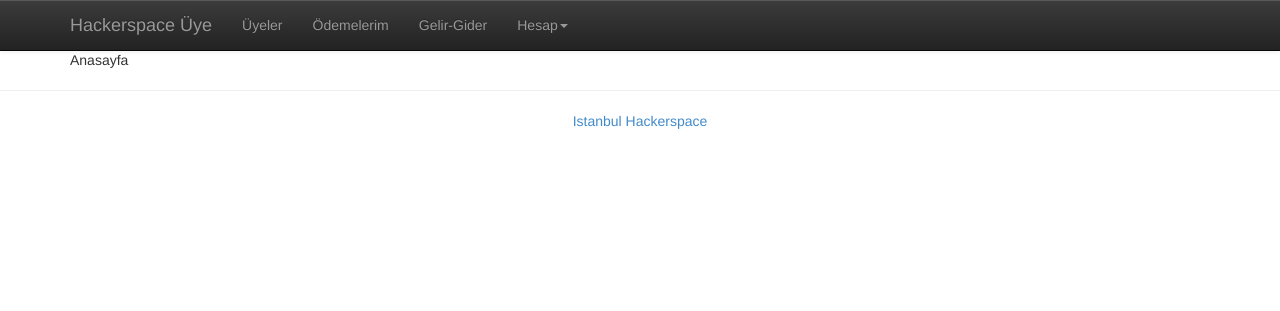
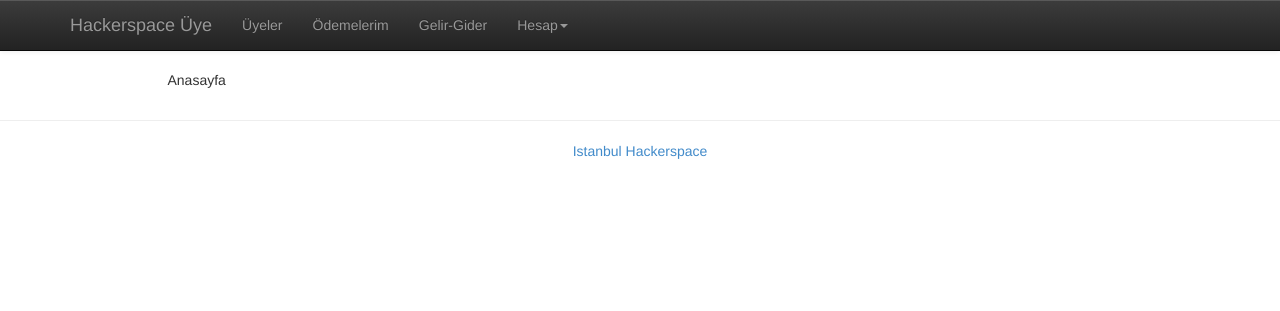
Before and after one commit to elifkus/Hackerhane, a Django app: page / in a window 1280 px wide. Shown: the top 311 px of the page. Run offline with Django 3.2, Linux system fonts and the light colour scheme; the visitor is signed in with stand-in values (Sample User, id 1); parts of the project's set-up code (start-up, migrations or seed data) failed here and were passed over; some libraries are stand-ins or nearby versions.

Commit message:
Changed spacing on base template

```diff
--- a/src/common/static/css/main.css
+++ b/src/common/static/css/main.css
@@ -3,3 +3,6 @@
 /* ==========================================================================
    Author's custom styles
    ========================================================================== */
+.main {
+	margin-top:20px;
+}
--- a/src/common/templates/base.html
+++ b/src/common/templates/base.html
@@ -57,6 +57,10 @@
 						<li class="dropdown">
 							<a href="#" class="dropdown-toggle" data-toggle="dropdown">Hesap<b class="caret"></b></a>
 							<ul class="dropdown-menu">
+
+								<li>
+									<a href="{% url 'show-member' user.id %}">Profilim</a>
+								</li>
 								<li>
 									<a href="{% url 'account_logout' %}">Çıkış</a>
 								</li>
@@ -94,7 +98,9 @@
 				</div><!--/.navbar-collapse -->
 			</div>
 		</div>
-		<div class="container">
+		<div class="main container">
+			<div class="row">
+				<div class="col-lg-10 col-lg-offset-1">
 				{% block content %}
 					<!-- Main jumbotron for a primary marketing message or call to action -->
 					<div class="jumbotron">
@@ -141,6 +147,8 @@
 						</div>
 					{% endblock content %}
 					</div>
+				</div>
+			</div>
 			<hr>
 			<footer>
 				<p class="text-center"><a href="http://istanbulhs.org">Istanbul Hackerspace</a></p>
--- a/src/members/templates/index.html
+++ b/src/members/templates/index.html
@@ -1,5 +1,5 @@
 {% extends "base.html" %}
 
 {% block content %}
-Anasayfa
+<p>Anasayfa</p>
 {% endblock content %}
```
Lines whose indentation alone changed are shown as unchanged.
